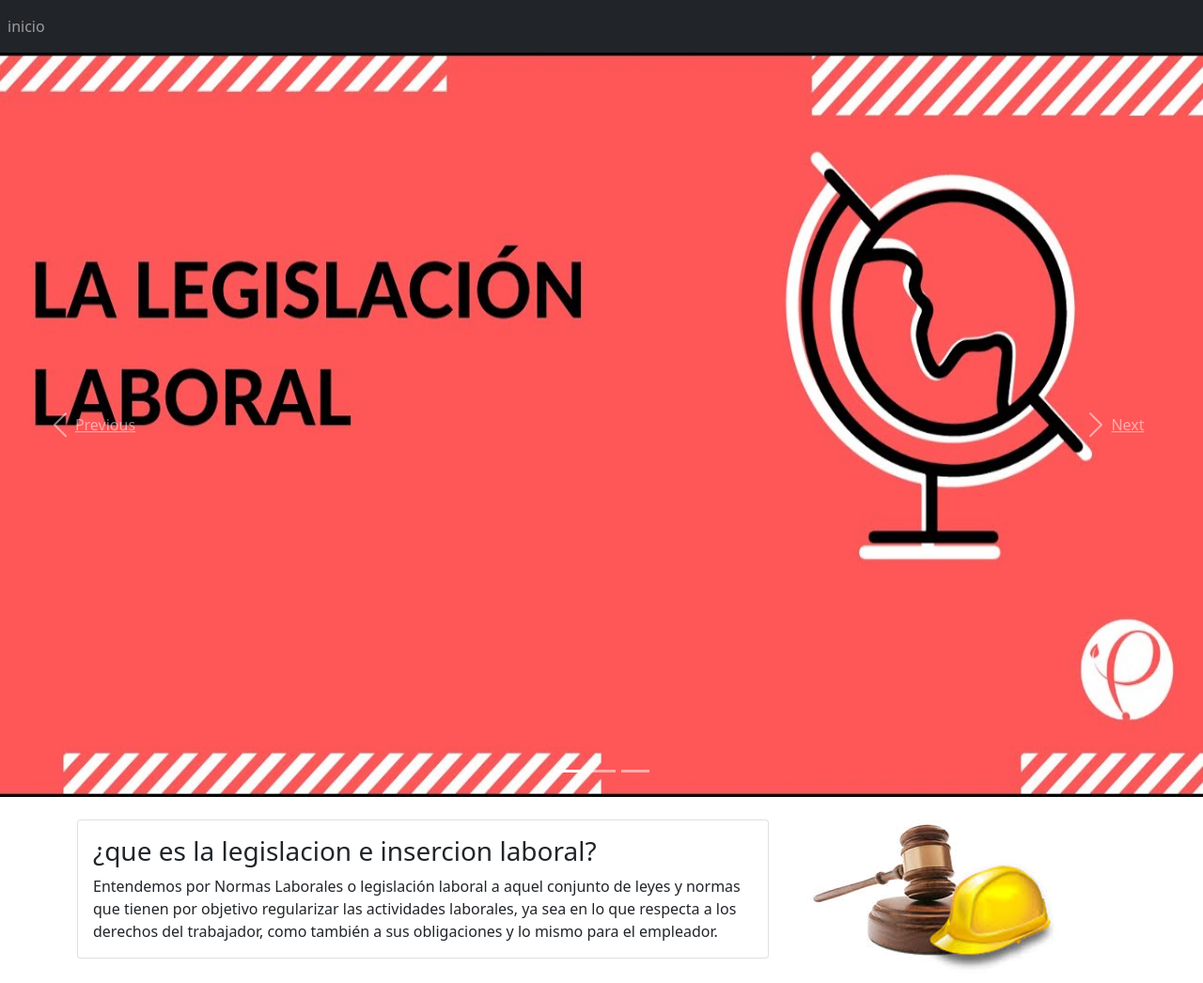
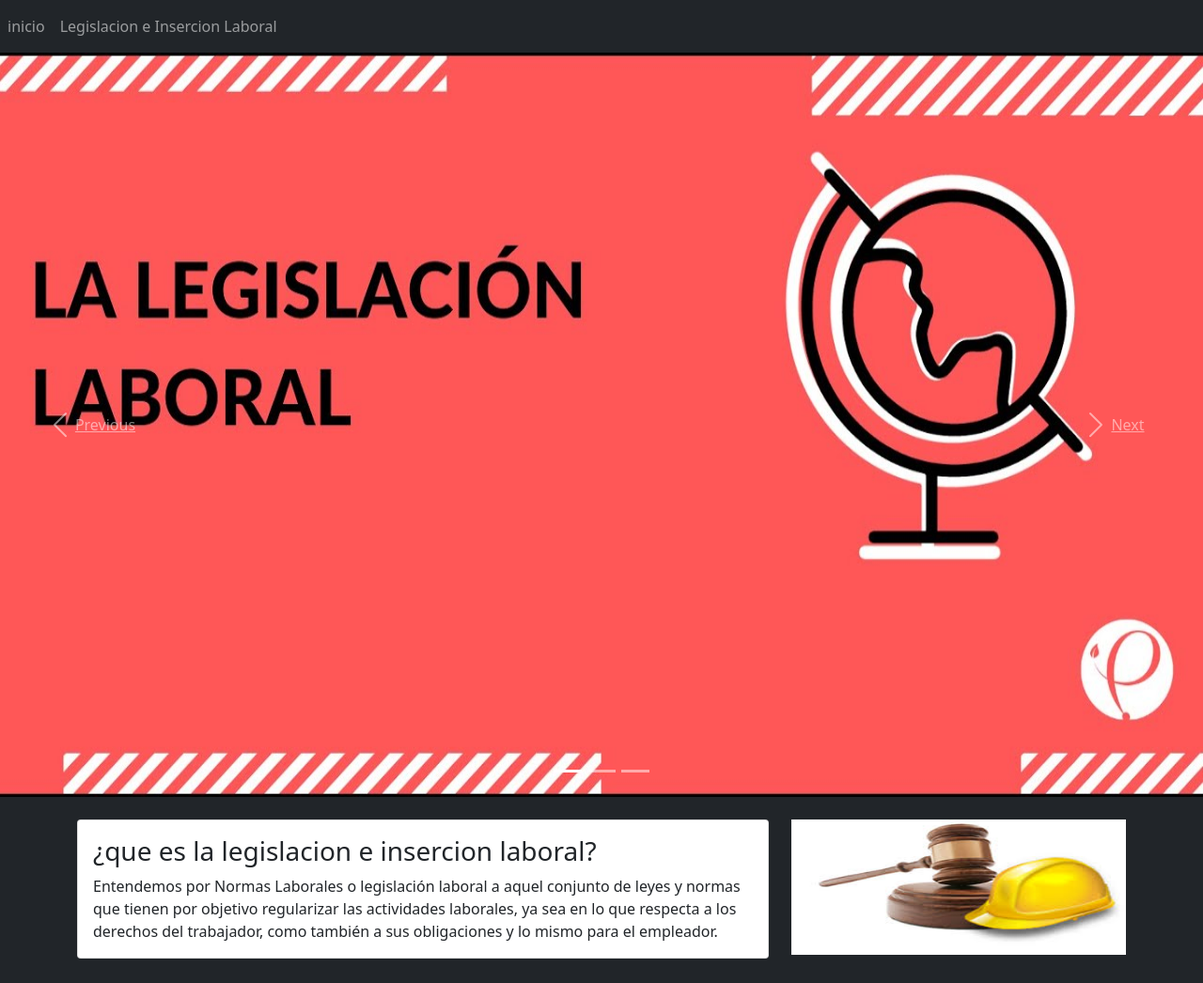
Before and after one commit to rccal/TPWEB, a PHP site: the page made by Legislacion e insercion Laboral/index.php in a window 1280 px wide. Shown: the top 1046 px of the page at 94% size. Run offline with PHP 8.4, Linux system fonts and the light colour scheme.

Commit message:
actualizacion final

```diff
--- a/Legislacion e insercion Laboral/index.php
+++ b/Legislacion e insercion Laboral/index.php
@@ -18,12 +18,17 @@
     </style>
     <title>Legislacion e Insercion Laboral</title>
 </head>
-<body>
+<body class="bg-dark">
     <nav class="navbar navbar-expand-sm navbar-dark bg-dark">
         <div class="collapse navbar-collapse" id="collapsibleNavId">
             <ul class="navbar-nav ml-auto mt-2 mt-lg-0">
                 <li class="nav-item active">
                     <a class="nav-link" href="../index.php">inicio</a>
+                </li>
+            </ul>
+            <ul class="navbar-nav mr-auto mt-2 mt-lg-0">
+                <li class="nav-item active">
+                    <a class="nav-link" href="#">Legislacion e Insercion Laboral</a>
                 </li>
             </ul>
         </div>
@@ -74,12 +79,12 @@
                     </div>
                 </div>
                 <div class="col-md-4">
-                    <img src="../img/img1.jpg" class="w-80">
+                    <img src="../img/img1.jpg" class="im" width="100%" height="65%">
                 </div>
             </div>
             <div class="row">
                 <div class="col-md-6">
-                    <iframe width="480" height="270" src="https://www.powtoon.com/embed/ebAsCe3YpRY/" frameborder="0" allowfullscreen></iframe>
+                    <iframe width="100%" height="100%" src="https://www.powtoon.com/embed/ebAsCe3YpRY/" frameborder="0" allowfullscreen></iframe>
                 </div>
                 <div class="col-md-6">
                     <div class="card">
@@ -104,6 +109,12 @@
                             </p>
                         </div>
                     </div>
+                </div>
+            </div>
+            <br>
+            <div class="row text-center">
+                <div class="offset-md-4 col-md-4">
+                    <h2 class="text-light border-bottom">actividades del curso</h2>
                 </div>
             </div>
             <br>
@@ -263,6 +274,7 @@
             </div>
         </div>
     </section>
+    <br>
     <script src="https://code.jquery.com/jquery-3.5.1.slim.min.js" integrity="sha384-DfXdz2htPH0lsSSs5nCTpuj/zy4C+OGpamoFVy38MVBnE+IbbVYUew+OrCXaRkfj" crossorigin="anonymous"></script>
 <script src="https://cdn.jsdelivr.net/npm/popper.js@1.16.1/dist/umd/popper.min.js" integrity="sha384-9/reFTGAW83EW2RDu2S0VKaIzap3H66lZH81PoYlFhbGU+6BZp6G7niu735Sk7lN" crossorigin="anonymous"></script>
 <script src="https://cdn.jsdelivr.net/npm/bootstrap@4.5.3/dist/js/bootstrap.min.js" integrity="sha384-w1Q4orYjBQndcko6MimVbzY0tgp4pWB4lZ7lr30WKz0vr/aWKhXdBNmNb5D92v7s" crossorigin="anonymous"></script>
```
